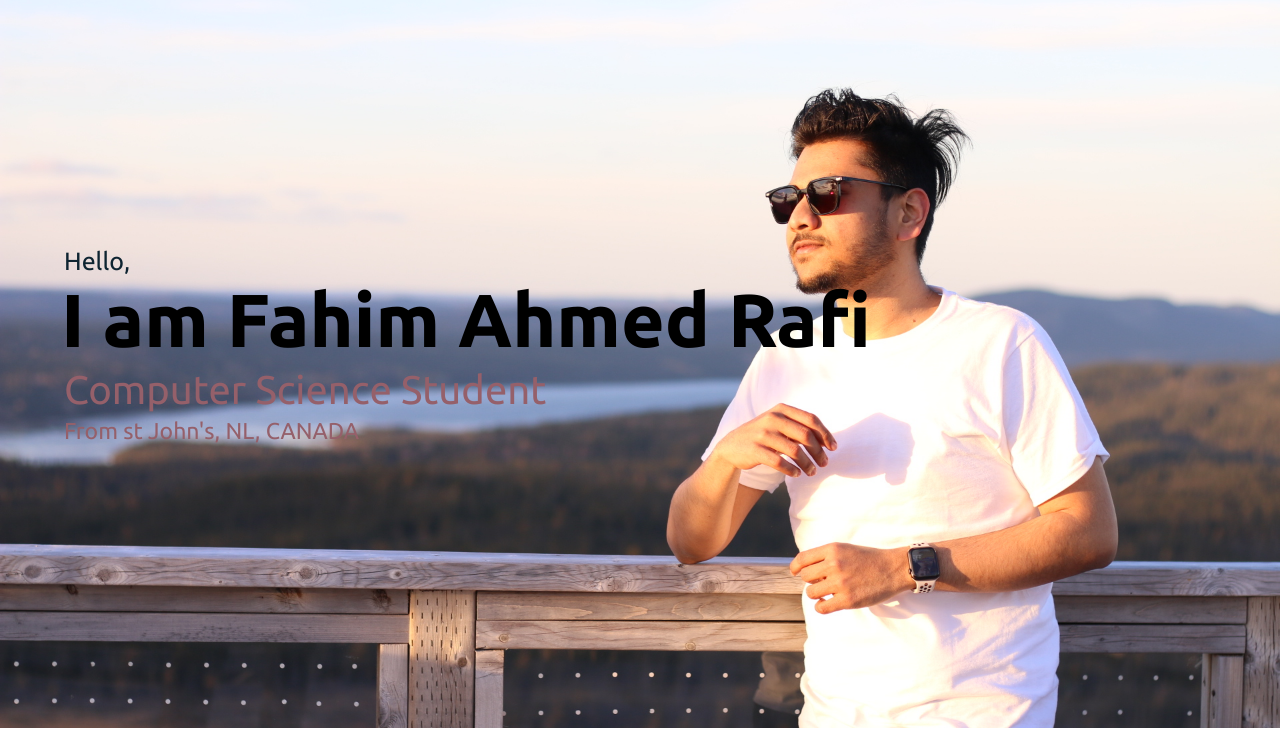
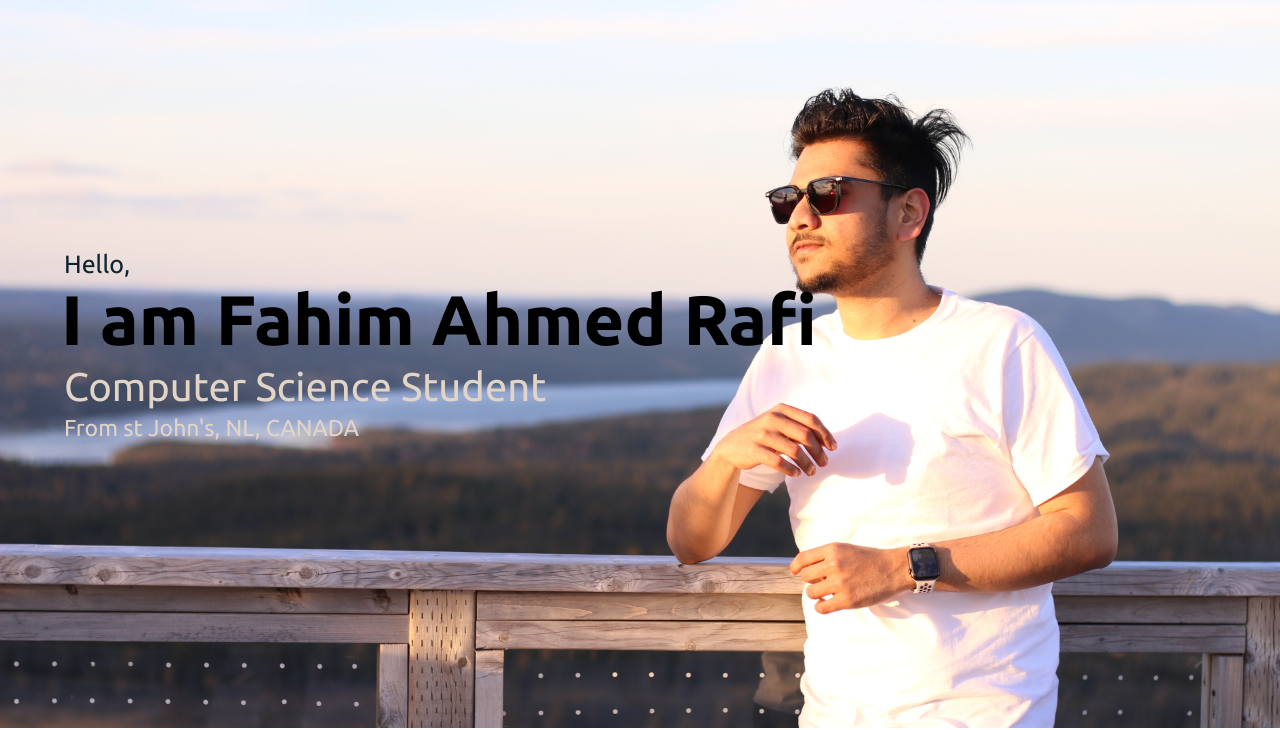
Before and after one commit to fahimrafi98/personal-portfolio, a plain HTML site: page index.html in a window 1280 px wide. Shown: the part 72-802 px from the top of the page. Drawn offline with Linux system fonts and the light colour scheme.

Commit message:
Update style.css

```diff
--- a/style.css
+++ b/style.css
@@ -131,19 +131,19 @@ nav.sticky .menu-btn{
 }
 .home .text-two{
   color: #000000;
-  font-size: 75px;
+  font-size: 70px;
   font-weight: 600;
   margin-left: -3px;
 }
 .home .text-three{
   font-size: 40px;
   margin: 5px 0;
-  color: #95606a;
+  color: #e2d4c7;
 }
 .home .text-four{
   font-size: 23px;
   margin: 5px 0;
-  color: #95606a;
+  color: #e2d4c7;
 }
 .home .button{
   margin: 14px 0;
@@ -249,7 +249,7 @@ section .button button{
   transition: all 0.4s ease;
 }
 section .button button:hover{
-  border-color: #ffffff;
+  border-color: #050000;
   background-color: #fff;
   color: #000000;
 }
```
